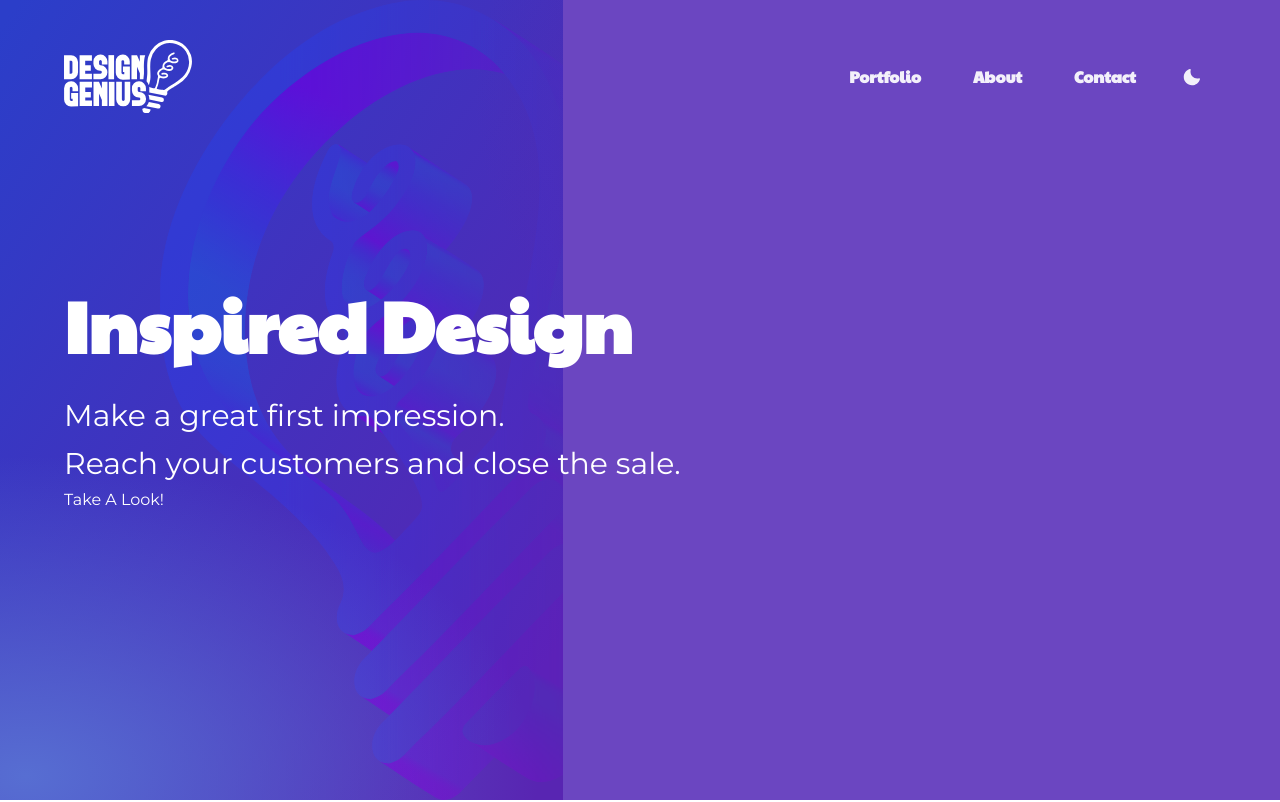
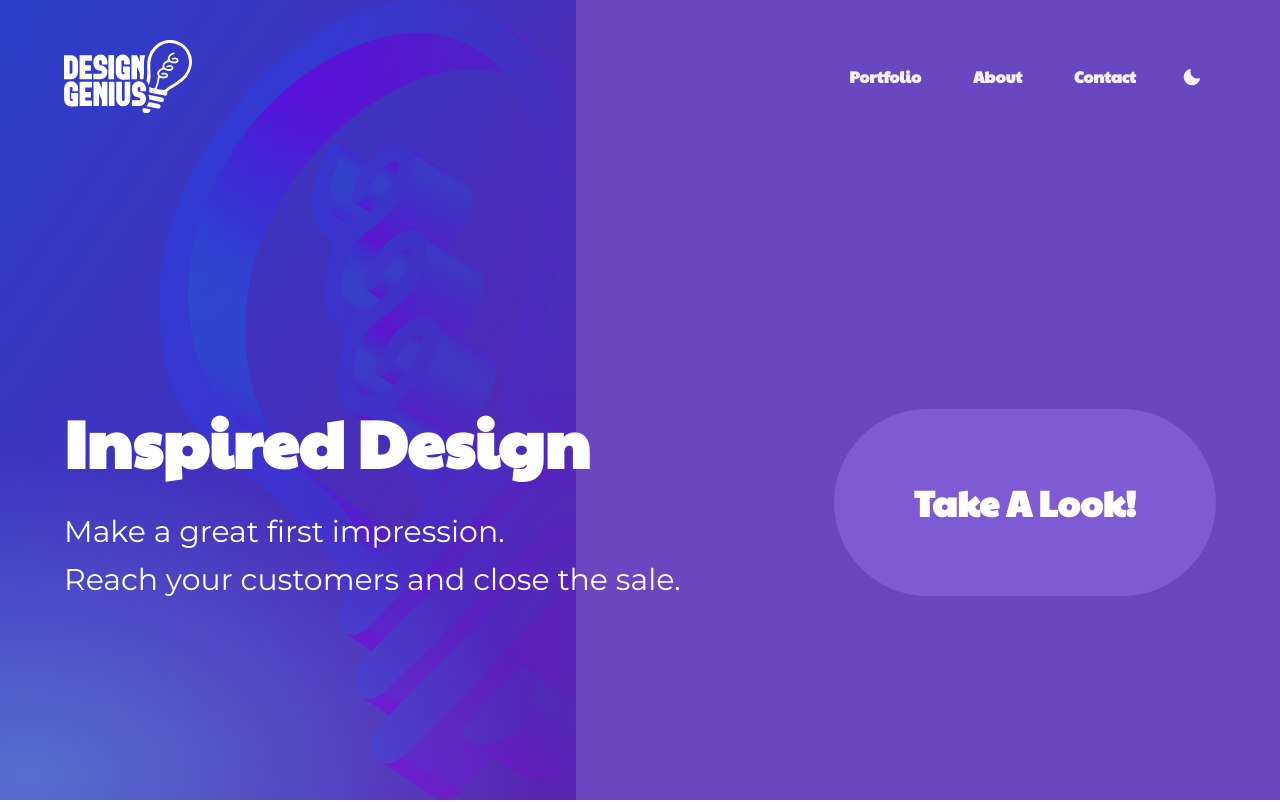
Before and after one commit to JeffMusgrave/designgenius-nextjs-2021, a Next.js app: page / in a window 1280 px wide. Shown: the top 802 px of the page. Built offline with nearby package versions, Linux system fonts and the light colour scheme.

Commit message:
hero section with js and chakra breakpoints.

```diff
--- /dev/null
+++ b/components/Hero/BigPillButton.js
@@ -0,0 +1,29 @@
+import { Heading, Box } from "@chakra-ui/react";
+import NextLink from "next/link";
+export default function BigPillButton(props) {
+  return (
+    <NextLink href={props.href}>
+      <Box
+        display={{ base: "none", lg: "inline-block" }}
+        as="button"
+        px={{ sm: "2.5 rem", md: "4rem", lg: "5rem" }}
+        borderRadius="full"
+        bg="prince.300"
+        cursor="pointer"
+        transition="0.1s ease-in-out"
+        _hover={{ background: "prince.200" }}
+        _active={{
+          bg: "prince.700",
+          borderColor: "prince.900",
+        }}
+        _focus={{
+          boxShadow:
+            "0 0 1px 2px rgb(147, 110, 233), 0 1px 1px rgba(0, 0, 0, .15)",
+        }}
+        whiteSpace={{ base: "wrap", lg: "nowrap" }}
+      >
+        <Heading as="h2">{props.children}</Heading>
+      </Box>
+    </NextLink>
+  );
+}
--- a/components/Hero/Hero.js
+++ b/components/Hero/Hero.js
@@ -6,53 +6,40 @@ import { Box, GridItem, Image, useColorMode } from "@chakra-ui/react";
 import HeroElements from "./HeroElements";
 import useWindowSize from "../../lib/useWindowSize";
 
-export default function HeroComponent({
-  bgImage,
-  bgSize = "cover",
-  bgGradient,
-  bgColor,
-  children,
-}) {
+export default function HeroComponent(props) {
   const size = useWindowSize();
   const pad = Math.max(0, (30 * (1000 - size.height)) / 1000);
   const { colorMode } = useColorMode();
+  const winH = size && size.height > 1000;
+  const winW = size && size.width > 350;
+  const gradient = `
+    background-size: 100% 100%;
+    background-position: 0px 0px,0px 0px,0px 0px;
+    background-image: radial-gradient(40% 40% at 2% 97%, #576ED2 0%, #FFFFFF00 100%), radial-gradient(60% 60% at 97% 12%, #5E2A9F 0%, #FFFFFF00 100%), linear-gradient(125deg, #2B3EC9 1%, #5825B2 55%);
+  `;
+
   return (
     <FullSectionComponent
-      position="relative"
       variant="heroFull"
       light="gray.200"
       dark="gray.900"
-      bgImage={`url(${bgImage})`}
-      bgGradient={bgGradient}
-      bgSize={bgSize}
-      bgColor={bgColor}
       bgColor={colorMode === "dark" ? "salmon.500" : "white"}
-      bgGradient={
-        colorMode === "light"
-          ? `background-size: 100% 100%;
-      background-position: 0px 0px,0px 0px,0px 0px;
-      background-image: radial-gradient(40% 40% at 2% 97%, #576ED2 0%, #FFFFFF00 100%), radial-gradient(60% 60% at 97% 12%, #5E2A9F 0%, #FFFFFF00 100%), linear-gradient(125deg, #2B3EC9 1%, #5825B2 55%);`
-          : " "
-      }
+      bgGradient={colorMode === "light" ? gradient : ""}
+      {...props}
     >
-      <ContentConstrainer
-        position="relative"
-        display="grid"
-        gridTemplateRows="1fr"
-        gridTemplateColumns="1fr"
-      >
-        <GridItem
-          alignSelf="center"
-          rowStart="1"
-          rowEnd="2"
-          colStart="1"
-          colEnd="2"
+      <ContentConstrainer>
+        <HeroGridItem
+          display={{ base: "none", sm: "grid" }}
+          alignContent="center"
+          justifyContent={{ base: "flex-end", lg: "flex-start" }}
         >
           <Box
             id="LIGHT"
             h="clamp(10rem, 100vh, 70rem)"
-            display={{ base: "none", xl: "flex" }}
-            paddingLeft={`${pad}rem`}
+            minW={{ base: "20rem", sm: "30rem", lg: "70rem" }}
+            display="flex"
+            justifyContent={{ base: "flex-end", lg: "flex-start" }}
+            pl={{ base: "0", lg: `${pad}rem` }}
           >
             <Image
               alignItems="center"
@@ -60,26 +47,47 @@ export default function HeroComponent({
               src="/images/site/BlueLightBulb.svg"
             />
           </Box>
-        </GridItem>
-        <GridItem
-          alignSelf="center"
-          rowStart="1"
-          rowEnd="2"
-          colStart="1"
-          colEnd="2"
+        </HeroGridItem>
+        <HeroGridItem
           zIndex="3"
+          size={size}
+          rowS={{ base: "2", sm: "6", lg: winH ? "4" : "5" }}
+          rowE={{ base: "8", sm: "7", lg: winH ? "5" : "6" }}
+          winW={winW}
+          width="inherit"
         >
           <HeroElements />
-          {children}
-        </GridItem>
+          {props.children}
+        </HeroGridItem>
       </ContentConstrainer>
       <Box
+        display={{ base: "none", sm: "inline-block" }}
         bg="prince.500"
         position="absolute"
         right="0"
-        width="56vw"
+        width={{ base: "12vw", lg: "55vw" }}
         height="100vh"
       />
     </FullSectionComponent>
   );
 }
+
+function HeroGridItem(props) {
+  const { rowS = "1", rowE = "8", winW = true } = props;
+
+  if (winW) {
+    return (
+      <GridItem
+        rowStart={rowS}
+        rowEnd={rowE}
+        colStart="1"
+        colEnd="2"
+        {...props}
+      >
+        {props.children}
+      </GridItem>
+    );
+  } else {
+    return <>{props.children}</>;
+  }
+}
--- a/components/Hero/HeroElements.js
+++ b/components/Hero/HeroElements.js
@@ -1,12 +1,22 @@
-import { Heading, Text, Flex, Stack, Box, Spacer } from "@chakra-ui/react";
-
+import { Heading, Text, Flex, Stack, Spacer } from "@chakra-ui/react";
+import BigPillButton from "./BigPillButton";
 export default function HeroElements() {
   return (
     <>
-      <Stack flexDir="column">
-        <Flex flexDir="column">
+      <Flex
+        flexDir="row"
+        pt={{ base: "10rem", sm: "0" }}
+        pb={{ base: "2.5rem", sm: "0" }}
+        flexDir={{ md: "column", lg: "row" }}
+      >
+        <Flex flexDir="column" width="100%">
           <Spacer />
-          <Heading as="h1" size="4xl" mb="2.5rem">
+          <Heading
+            as="h1"
+            size="4xl"
+            fontSize={["34pt", "40pt", "50pt"]}
+            mb="2.5rem"
+          >
             Inspired Design
           </Heading>
           <Text marginBottom="1rem" fontSize="3xl" lineHeight={8}>
@@ -16,20 +26,11 @@ export default function HeroElements() {
             Reach your customers and close the sale.
           </Text>
         </Flex>
-        <Box>Take A Look!</Box>
-      </Stack>
-
-      {/* <ChakraNextImage
-        position="absolute"
-        zIndex="1"
-        right="-20rem"
-        top="-19rem"
-        src="/images/site/YellowLightBulb.svg"
-        constrain={false}
-        imgWidth={1150}
-        imgHeight={1150}
-        display={{ base: "none", lg: "inline-block" }}
-      /> */}
+        <Spacer />
+        <BigPillButton href="#portfolio">
+          <Heading as="h2">Take A Look!</Heading>
+        </BigPillButton>
+      </Flex>
     </>
   );
 }
--- a/styles/designgenius/attributes/fullsection.js
+++ b/styles/designgenius/attributes/fullsection.js
@@ -13,14 +13,11 @@ const fullsection = {
       _last: { flex: "1 1 auto" },
       pt: { base: "2.5rem", sm: "5rem", md: "5rem" },
       pb: { base: "2.5rem", sm: "5rem", md: "5rem" },
-      // border: "1px",
-      // borderColor: "white",
     },
     constrainer: {
       display: "flex",
       flexDir: "column",
       width: width,
-
       h: "100%",
     },
   },
@@ -63,16 +60,21 @@ const fullsection = {
     },
     heroFull: {
       container: {
+        position: "relative",
         overflow: "hidden",
-        py: { base: "2.5rem", sm: "5rem", md: "0rem" },
-        height: { base: "10rem", sm: "20rem", lg: "100vh" },
-        minHeight: "20rem",
+        pt: "0rem",
+        pb: "0rem",
+        height: { base: "auto", sm: "30rem", lg: "100vh" },
+        minHeight: "10rem",
         maxHeight: "100vh",
       },
       constrainer: {
-        display: "inline-block",
+        position: "relative",
+        display: { base: "flex", sm: "grid" },
+        gridTemplateRows: "repeat(7, 1fr)",
+        gridTemplateColumns: "1fr",
         color: "white",
-        mt: { sm: "7rem", md: "0rem" },
+        mt: "0rem",
       },
     },
     constrained: {
--- a/styles/designgenius/attributes/heading.js
+++ b/styles/designgenius/attributes/heading.js
@@ -1,8 +1,8 @@
 const Heading = {
   variants: {
     section: {
-      scrollMarginTop: "100px",
-      scrollSnapMargin: "100px", // Safari
+      scrollMarginTop: "10rem",
+      scrollSnapMargin: "10rem", // Safari
     },
 
     body: {
--- a/styles/designgenius/components/FullSectionComponent.js
+++ b/styles/designgenius/components/FullSectionComponent.js
@@ -22,7 +22,6 @@ export function FullSectionComponent(props) {
       __css={styles.container}
       bg={bgColor[colorMode]}
       {...rest}
-      className="SECTION"
     >
       <StylesProvider value={styles}>{children}</StylesProvider>
     </Box>
@@ -30,5 +29,5 @@ export function FullSectionComponent(props) {
 }
 export function ContentConstrainer(props) {
   const styles = useStyles();
-  return <Flex className="" __css={styles.constrainer} {...props} />;
+  return <Flex __css={styles.constrainer} {...props} />;
 }
```
Also changed, not shown: components/Contact/Contact.js (+11 -0 lines).
